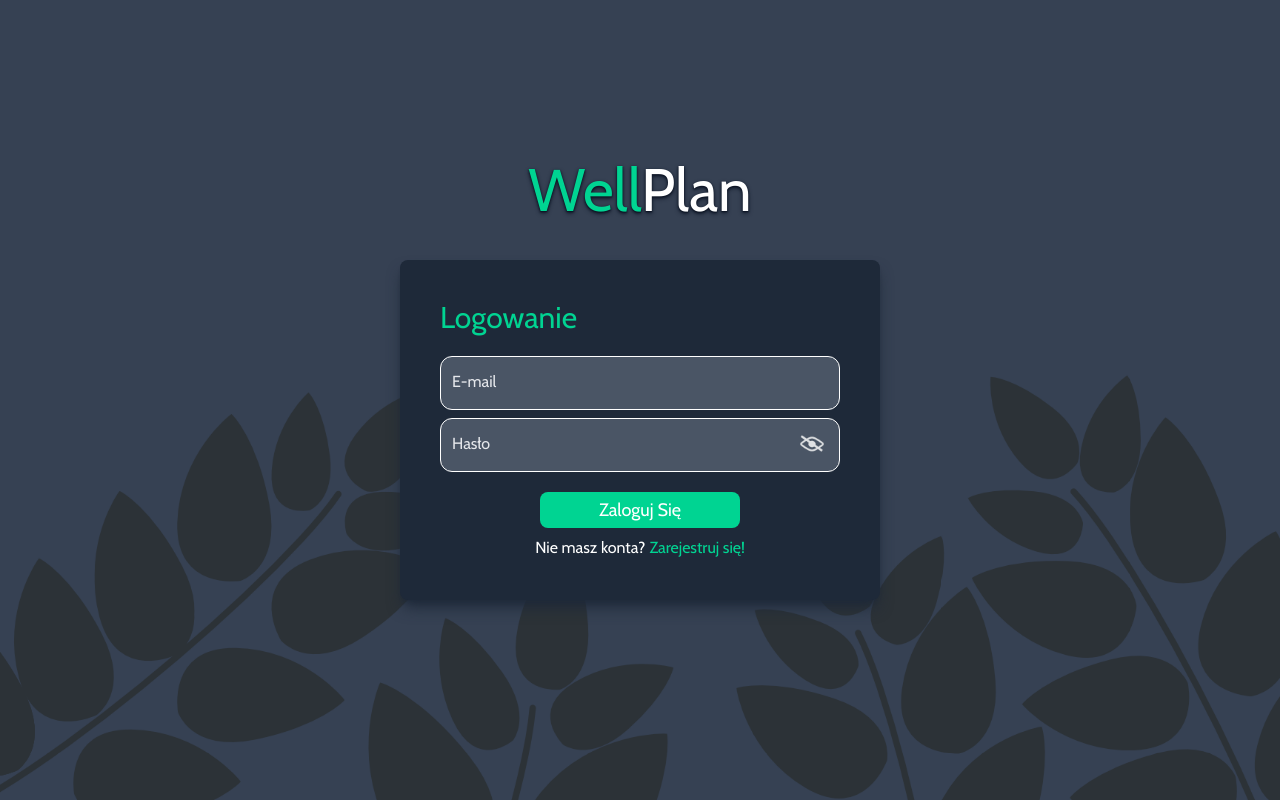
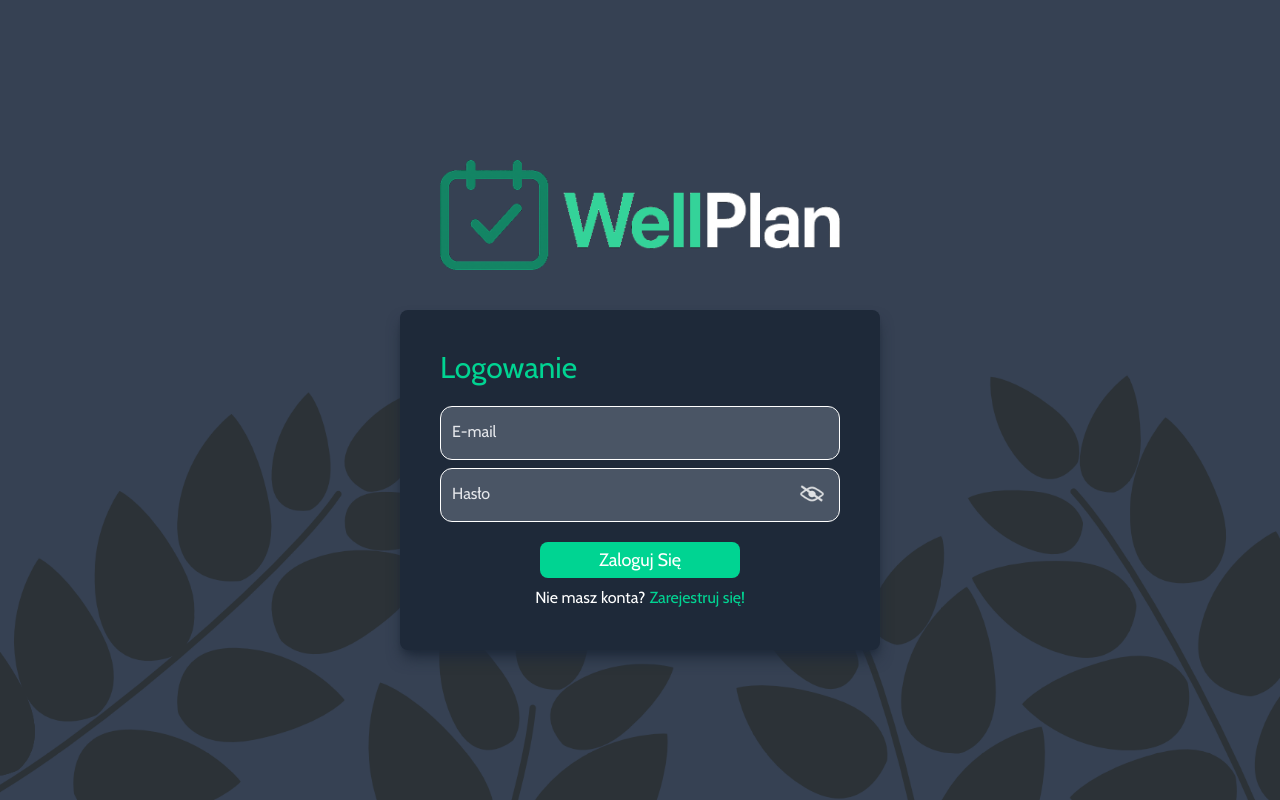
Before and after one commit to Milosz-Marchewka/WellPlan, a React (Vite) app in the folder client/: page /login in a window 1280 px wide. Built offline with nearby package versions, Linux system fonts and the light colour scheme.

Commit message:
Version 1.3 - banner added

```diff
--- a/client/src/components/home/Home.jsx
+++ b/client/src/components/home/Home.jsx
@@ -88,6 +88,7 @@ const Home = ({user, eaten, setEaten, fetchEaten})=>{
     }
 
     const fetchTraining = async (email)=>{
+        if(email === 'undefined' || typeof email === undefined) return;
         let training;
         const days = ['_', 'monday', 'tuesday', 'wednesday', 'thursday', 'friday'];
         try{
--- a/client/src/components/welcome/LogIn.jsx
+++ b/client/src/components/welcome/LogIn.jsx
@@ -2,6 +2,7 @@ import { useEffect, useState } from "react";
 import { Link } from "react-router-dom";
 import StyledInput from "../inputs/StyledInput";
 import StyledButton from "../buttons/StyledButton";
+import Banner from "../../assets/banner/full.png"
 
 const LogIn = ({user, setUser, setWithExpiry, navigate})=>{
     const [userLogData, setUserLogData] = useState({
@@ -81,7 +82,7 @@ const LogIn = ({user, setUser, setWithExpiry, navigate})=>{
 
     return(
         <div className="flex w-screen min-h-screen items-center justify-start flex-col px-1 pt-10 md:pt-40 gap-5 ">
-            <h1 className="text-6xl text-white text-center text-shadow-md text-shadow-gray-900 mb-5"><span className="text-emerald-400">Well</span>Plan</h1>
+            <img src={Banner} alt="banner" className="mb-5 w-100"/>
             <div className="bg-gray-800 max-w-130 lg:max-w-screen text-white w-full md:w-1/2 lg:w-120 py-10 px-3 md:p-10 pb-5 rounded-lg shadow-lg shadow-gray-800">
                 <h2 className="text-emerald-400 text-3xl">Logowanie</h2>
                 <div className="my-5 flex flex-col gap-2">
```
Also changed, not shown: client/src/assets/banner/full.png.
